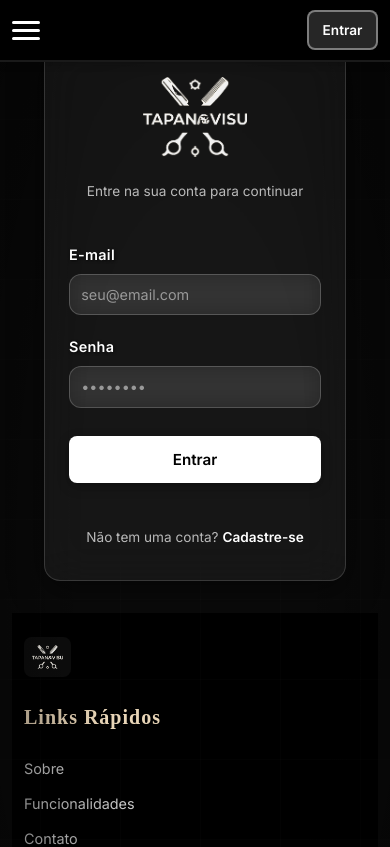
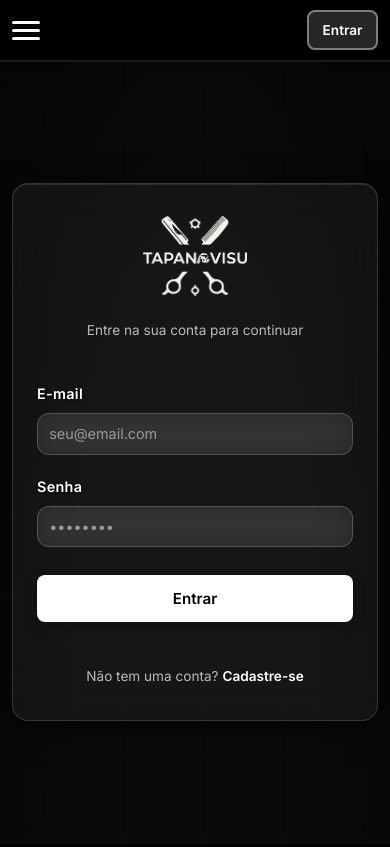
Before and after one commit to thiagosm89/navacho-frontend, a React (Vite) app: page /login in a window 390 px wide. Shown: the top 847 px of the page. Built offline with nearby package versions, Linux system fonts and the light colour scheme; a web font is replaced by a local one.

Commit message:
fix: ajustes

```diff
--- a/src/components/Footer/Footer.css
+++ b/src/components/Footer/Footer.css
@@ -80,6 +80,10 @@
     gap: 2rem;
   }
 
+  .footer-section:first-child {
+    display: none;
+  }
+
   .footer-title {
     font-size: 1.35rem;
   }
--- a/src/pages/Login.css
+++ b/src/pages/Login.css
@@ -15,6 +15,9 @@
   align-items: center;
   justify-content: center;
   padding: 2rem;
+  position: relative;
+  z-index: 1;
+  min-height: calc(100vh - 60px);
 }
 
 .login-page::before {
@@ -273,12 +276,21 @@
 
 @media (max-width: 768px) {
   .login-page {
+    padding-top: 60px;
+    padding-left: 0;
+    padding-right: 0;
+    padding-bottom: 0;
+  }
+
+  .login-page-content {
     padding: 1rem;
+    min-height: calc(100vh - 60px);
   }
 
   .login-container {
     padding: 2.5rem 2rem;
     border-radius: 20px;
+    max-width: 100%;
   }
 
   .login-logo-wrapper {
@@ -318,12 +330,21 @@
 
 @media (max-width: 480px) {
   .login-page {
+    padding-top: 60px;
+    padding-left: 0;
+    padding-right: 0;
+    padding-bottom: 0;
+  }
+
+  .login-page-content {
     padding: 0.75rem;
+    min-height: calc(100vh - 60px);
   }
 
   .login-container {
     padding: 2rem 1.5rem;
     border-radius: 16px;
+    max-width: 100%;
   }
 
   .login-logo-image {
```
